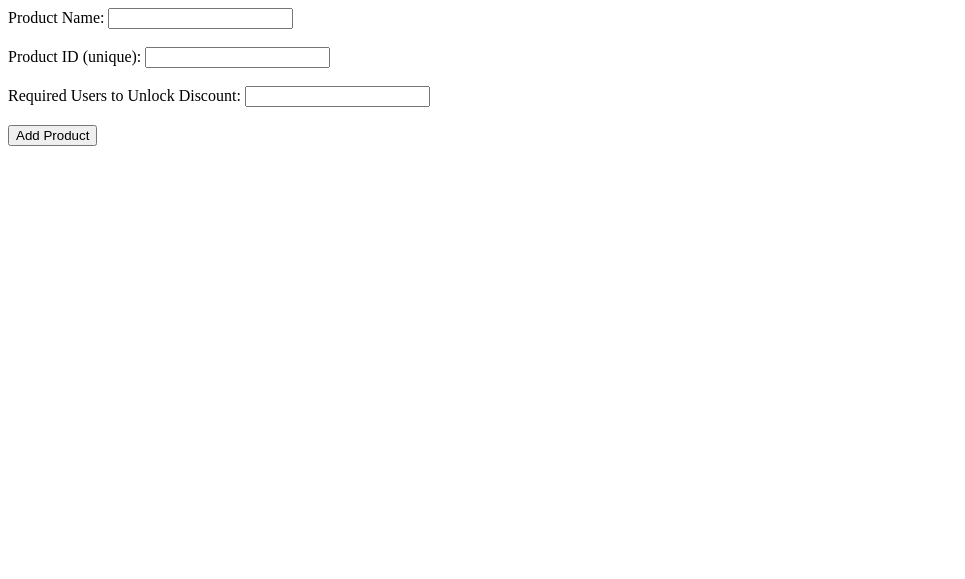
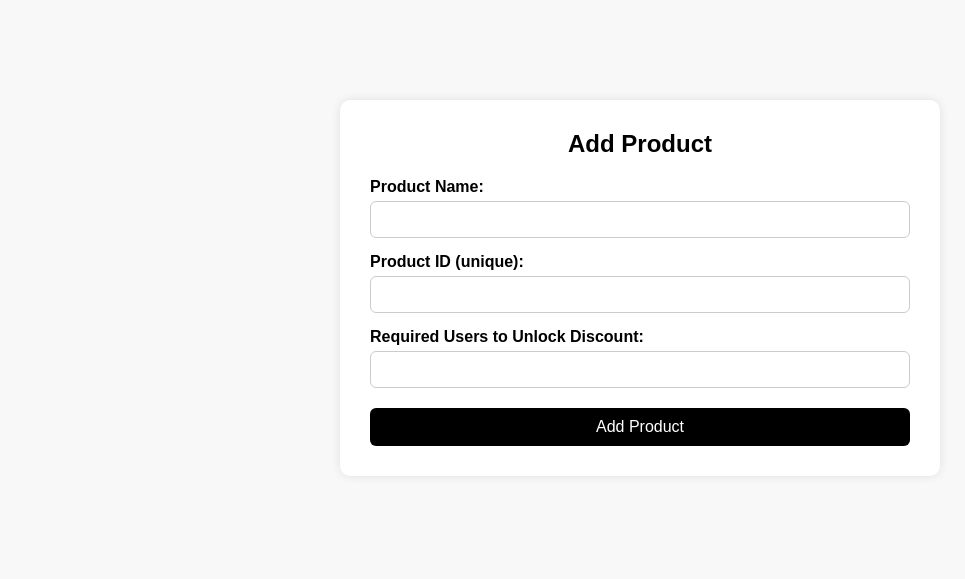
Before and after one commit to Dealora1/Dealora, a plain HTML site: page add-product.html in a window 1280 px wide. Shown: the whole page, without its empty margins (0-965 px from the left). Drawn offline with Linux system fonts and the light colour scheme.

Commit message:
update add-product.html

```diff
--- a/add-product.html
+++ b/add-product.html
@@ -1,15 +1,30 @@
+
+
+ <!DOCTYPE html>
+<html lang="en">
+<head>
+  <meta charset="UTF-8">
+  <title>Add Product - Dealora</title>
+  <link rel="stylesheet" href="styles.css">
+  <link rel="stylesheet" href="https://cdnjs.cloudflare.com/ajax/libs/font-awesome/6.5.0/css/all.min.css">
+</head>
+<body>
+
+  <div class="edit-container">
+    <h2>Add Product</h2>
     <form id="addProductForm">
       <label>Product Name:</label>
-  <input type="text" id="productName" required><br><br>
+      <input type="text" id="productName" required>
 
       <label>Product ID (unique):</label>
-  <input type="text" id="productId" required><br><br>
+      <input type="text" id="productId" required>
 
       <label>Required Users to Unlock Discount:</label>
-  <input type="number" id="requiredCount" min="1" required><br><br>
+      <input type="number" id="requiredCount" min="1" required>
 
       <button type="submit">Add Product</button>
     </form>
+  </div>
 
   <script>
     document.getElementById('addProductForm').addEventListener('submit', async (e) => {
@@ -28,3 +43,6 @@
       alert(data.message);
     });
   </script>
+
+</body>
+</html>
```
Lines whose indentation alone changed are shown as unchanged.
